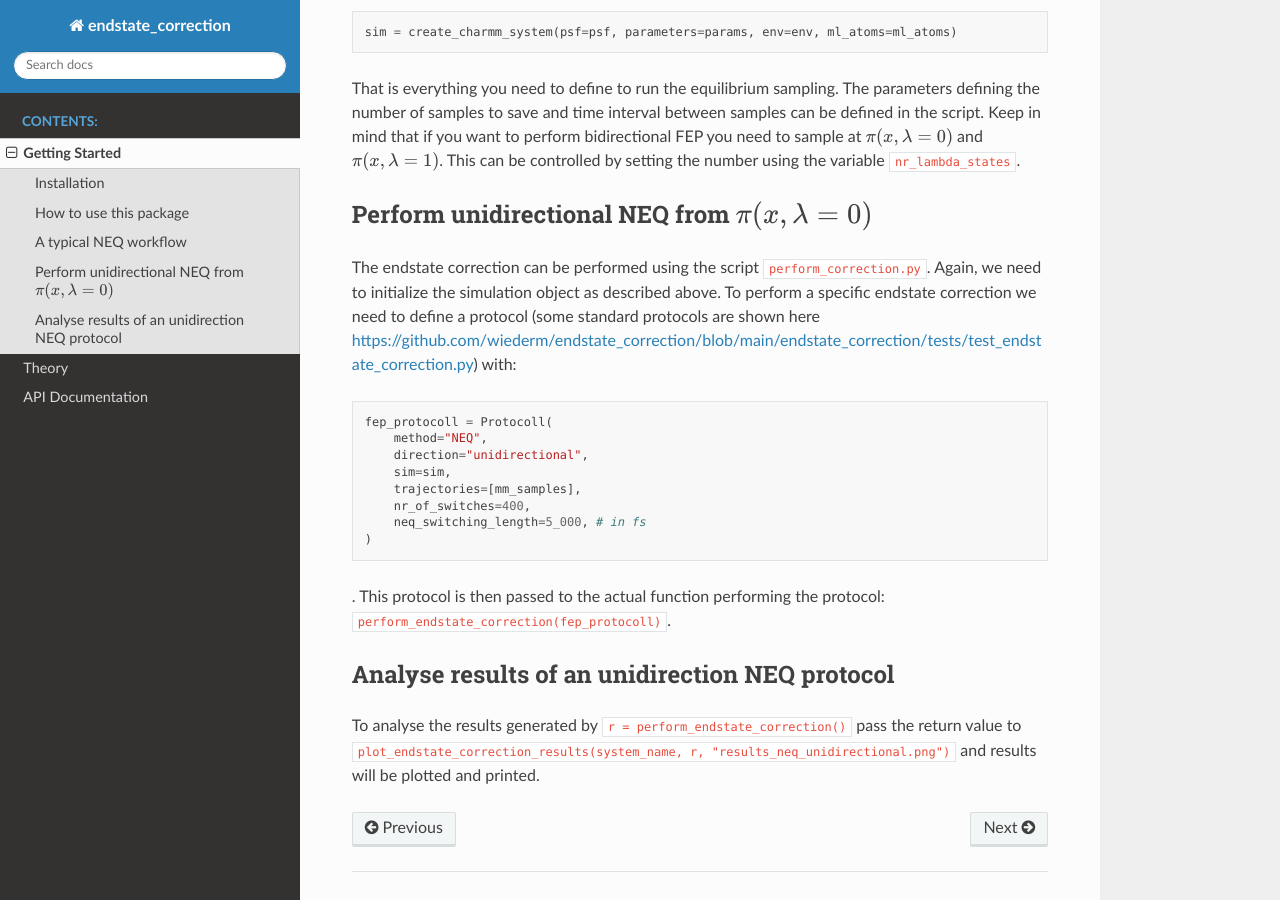
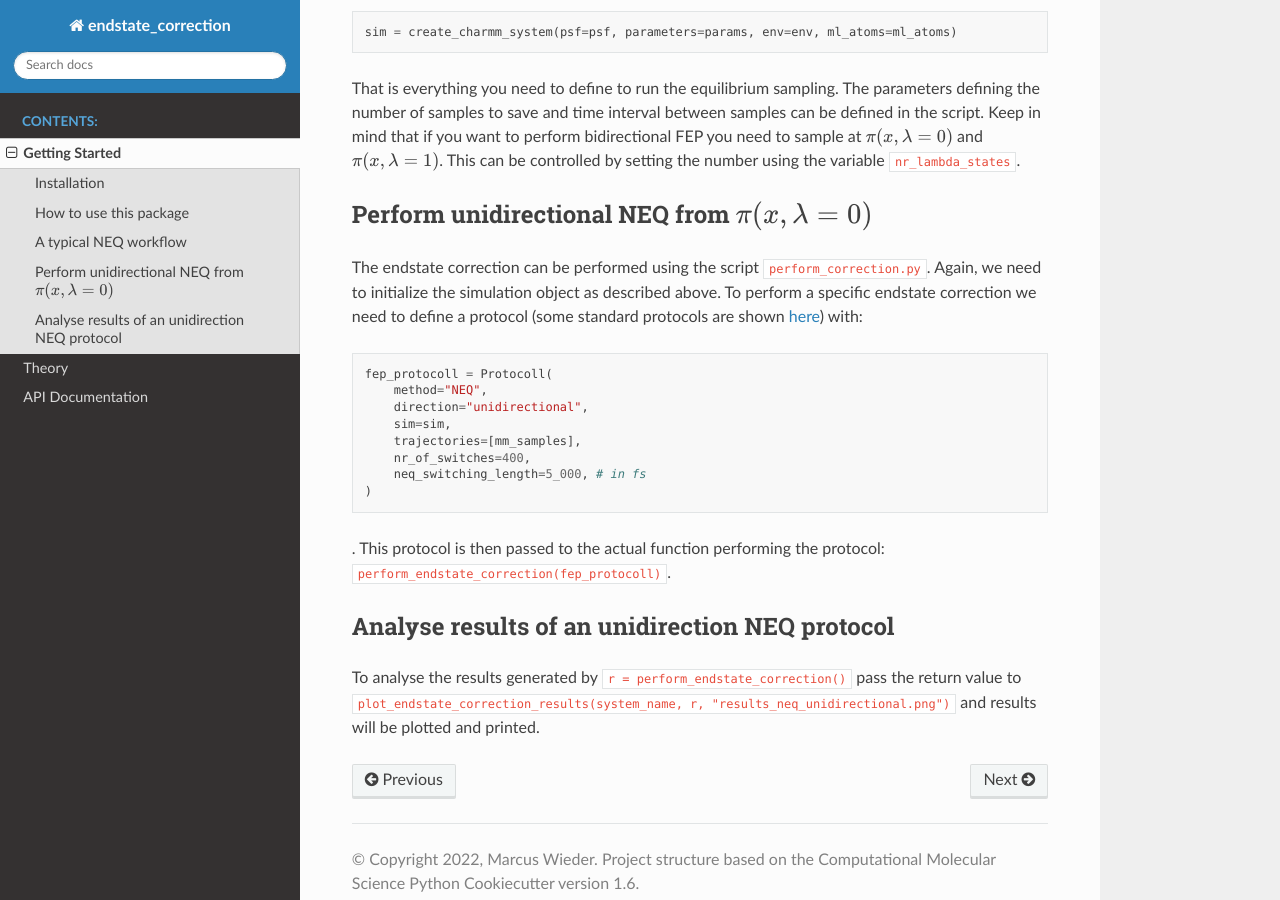
Before and after one commit to xiki-tempula/endstate_correction, a Sphinx documentation site: the page built from docs/getting_started.rst, in a window 1280 px wide and 900 px high, scrolled down 1042 px. Built offline with Sphinx 7.4.7 and the Read the Docs theme 2.0.0, drawn with Linux system fonts in a browser that asks for light colours; the version number could not be read and is left out; some of the changed lines change nothing that is shown.

Commit message:
adding link

```diff
--- a/docs/getting_started.rst
+++ b/docs/getting_started.rst
@@ -61,8 +61,8 @@ Perform unidirectional NEQ from :math:`\pi(x, \lambda=0)`
 ----------------------------------
 The endstate correction can be performed using the script :code:`perform_correction.py`.
 Again, we need to initialize the simulation object as described above.
-To perform a specific endstate correction we need to define a protocol (some standard protocols are shown here
-https://github.com/wiederm/endstate_correction/blob/main/endstate_correction/tests/test_endstate_correction.py) with:
+To perform a specific endstate correction we need to define a protocol (some standard protocols are shown `here <https://github.com/wiederm/endstate_correction/blob/main/endstate_correction/tests/test_endstate_correction.py)>`_)
+with:
 
 .. code:: python
 
```
